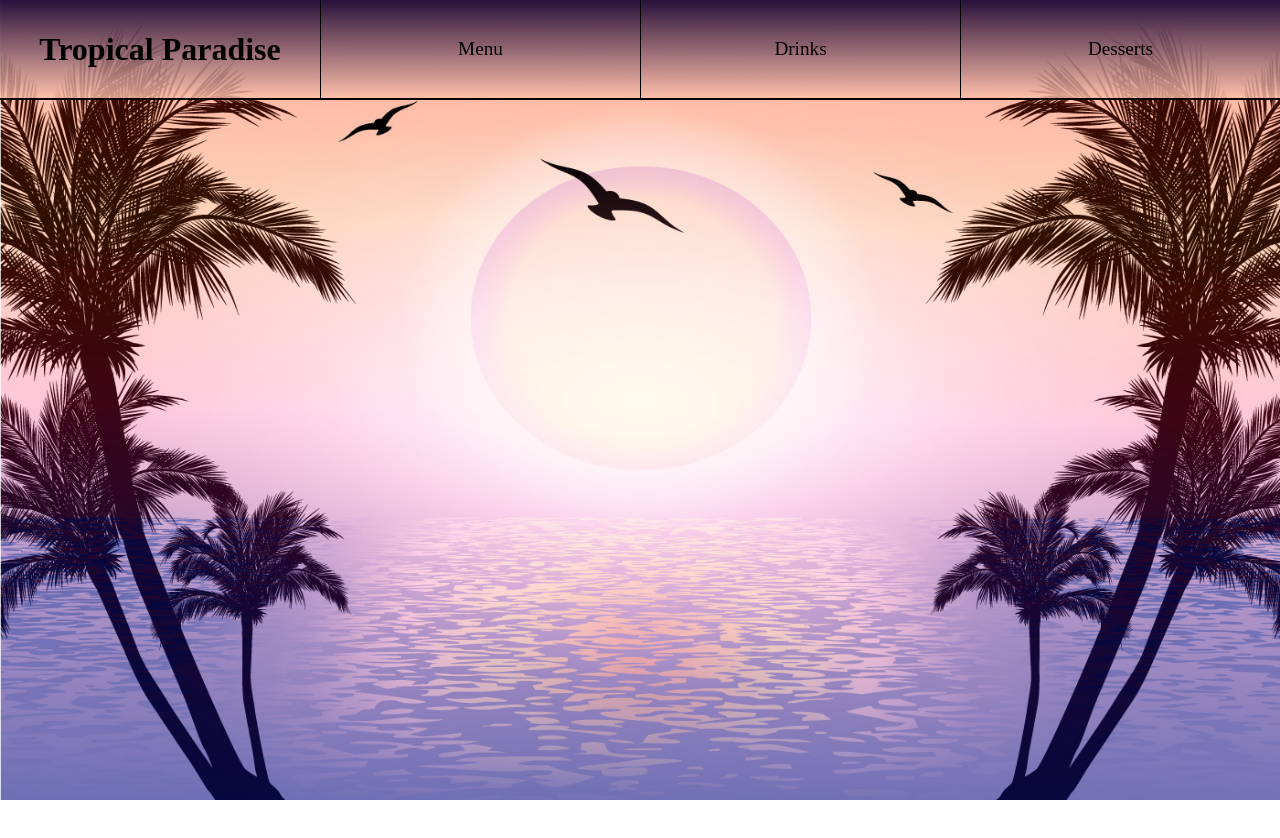
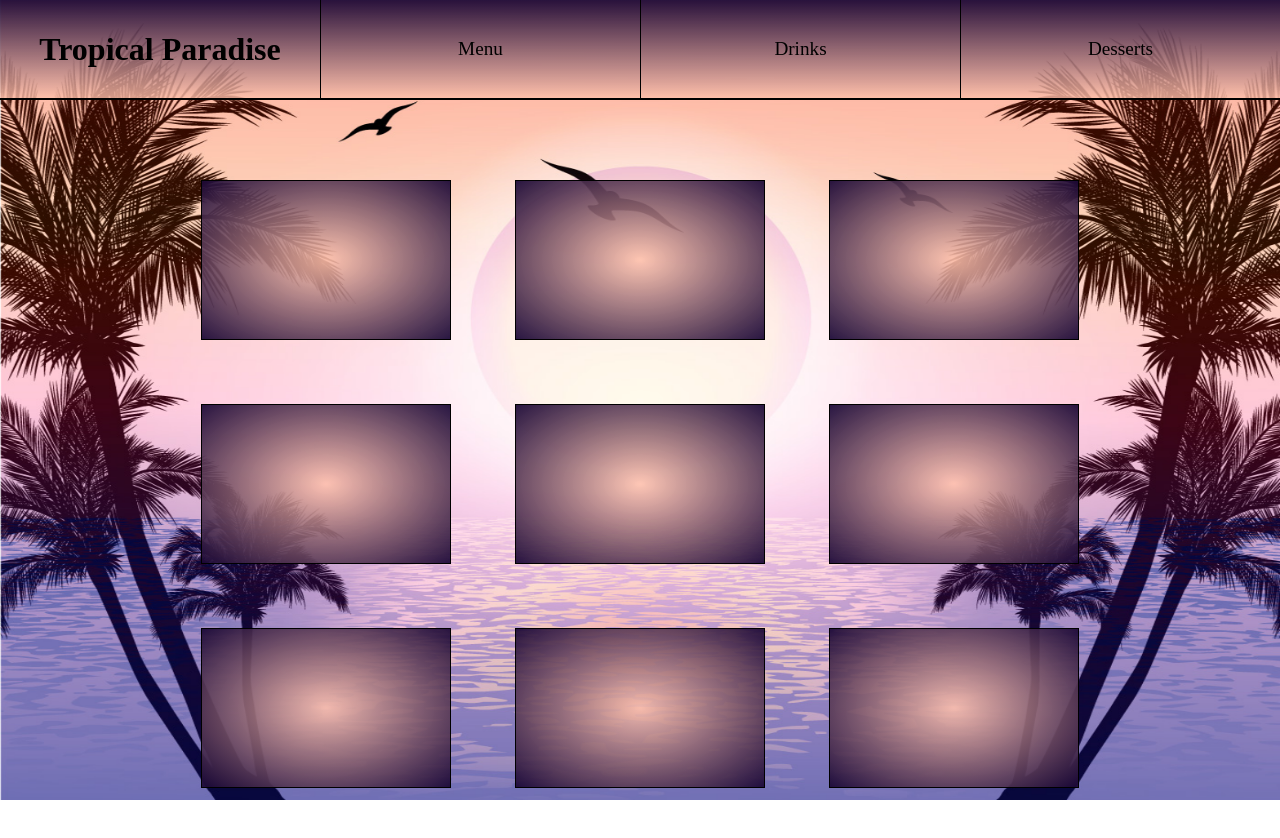
Before and after one commit to Jdoggett50/Odin-restaurants-page, a website built with webpack: page dist/index.html in a window 1280 px wide. Both pictures are taken after a click on the element "Menu". Before the commit the page ends 800 px from the top, so only its background shows below. Built offline with nearby package versions, Linux system fonts and the light colour scheme.

Commit message:
menucontainer added, menuItemContainer reworked for reusability

```diff
--- a/src/tab-build/menu.js
+++ b/src/tab-build/menu.js
@@ -8,20 +8,18 @@ function menuComponent() {
     scrollingContainer.textContent = '';
 
     const menuContainer = document.createElement('div');
+    menuContainer.classList.add('menu-container')
     scrollingContainer.appendChild(menuContainer);
-
-    menuItemContainers(scrollingContainer)
-
+    appendGeneratedDivs(menuContainer,10,'menu-items');
 }
 
-function menuItemContainers(parent){
+function appendGeneratedDivs(parent,numOfDivs,className){
     const menuItemDivs = document.createElement('div');
-    menuItemDivs.classList.add('menu-items');
-    for(let i = 0; i < 6; i++){
+    menuItemDivs.classList.add(className);
+    for(let i = 1; i < numOfDivs; i++){
         parent.appendChild(menuItemDivs.cloneNode(true));
-    }
+    };
 }
 
 
-
 export default menuComponent;
--- a/src/tab-build/page-load.js
+++ b/src/tab-build/page-load.js
@@ -29,7 +29,7 @@ function pageLoad(el){
     scrollingContainer.classList.add('scrolling-container');
 
     //homeInfo contains the restaurant description
-    homeInfoH2.textContent = `Welcome to our online shop! We accept sudo pay and bash bucks, this currency, that currency, tweedlebucks and casheroos! We cater as well!`
+    homeInfoH2.textContent = `Welcome to my online shop! We accept sudo pay and bash bucks, this currency, that currency, tweedlebucks and casheroos! We cater as well!`
     homeInfoH2.append(contactLinkAnchor);
     homeInfoContainer.classList.add('home-info-container');
     h1.textContent = "Tropical Paradise";
--- a/src/tab-style/menu.css
+++ b/src/tab-style/menu.css
@@ -0,0 +1,12 @@
+.menu-container {
+    display: grid;
+    grid-template-columns: repeat(3,minmax(250px,1fr));
+    grid-gap: 4rem;
+    margin-top: 5rem;
+}
+
+.menu-items {
+    height: 10rem;
+    background: radial-gradient(#FEC0ABDD,#1A0735EE);
+    border: 1px solid black;
+}
--- a/src/tab-style/page-load.css
+++ b/src/tab-style/page-load.css
@@ -58,13 +58,11 @@ h2 {
 
 .scrolling-container {
     display: grid;
-    grid-template-columns: repeat(auto-fit,minmax(200px,1fr));
     justify-self: center;
     align-self: center;
     grid-row: 2 / 3;
     grid-column: 2 / 3;
     z-index: 2;
-    /* height: 2000px; */
 }
 
 .background-container {
```
Also changed, not shown: dist/main.bundle.js.
